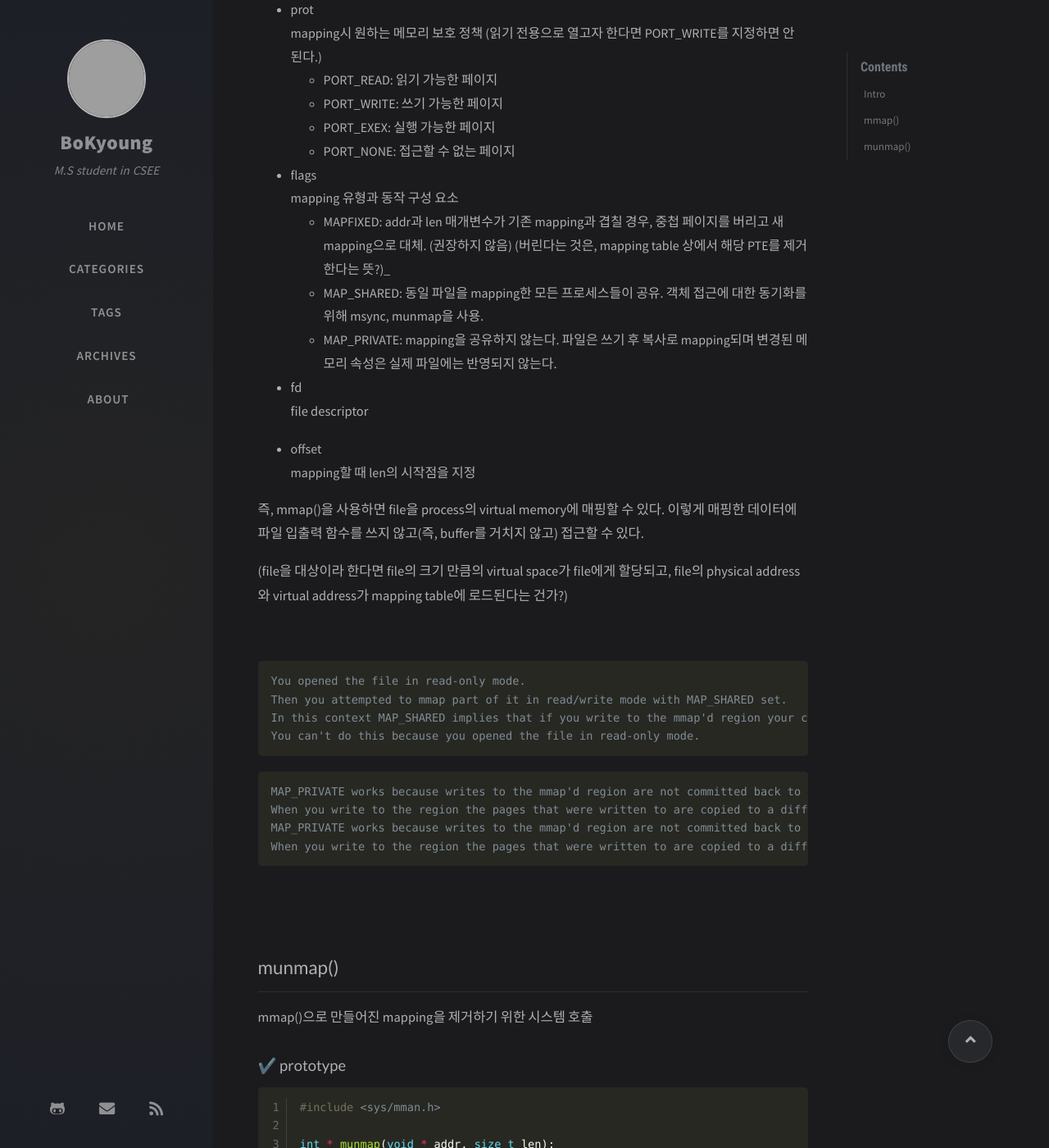
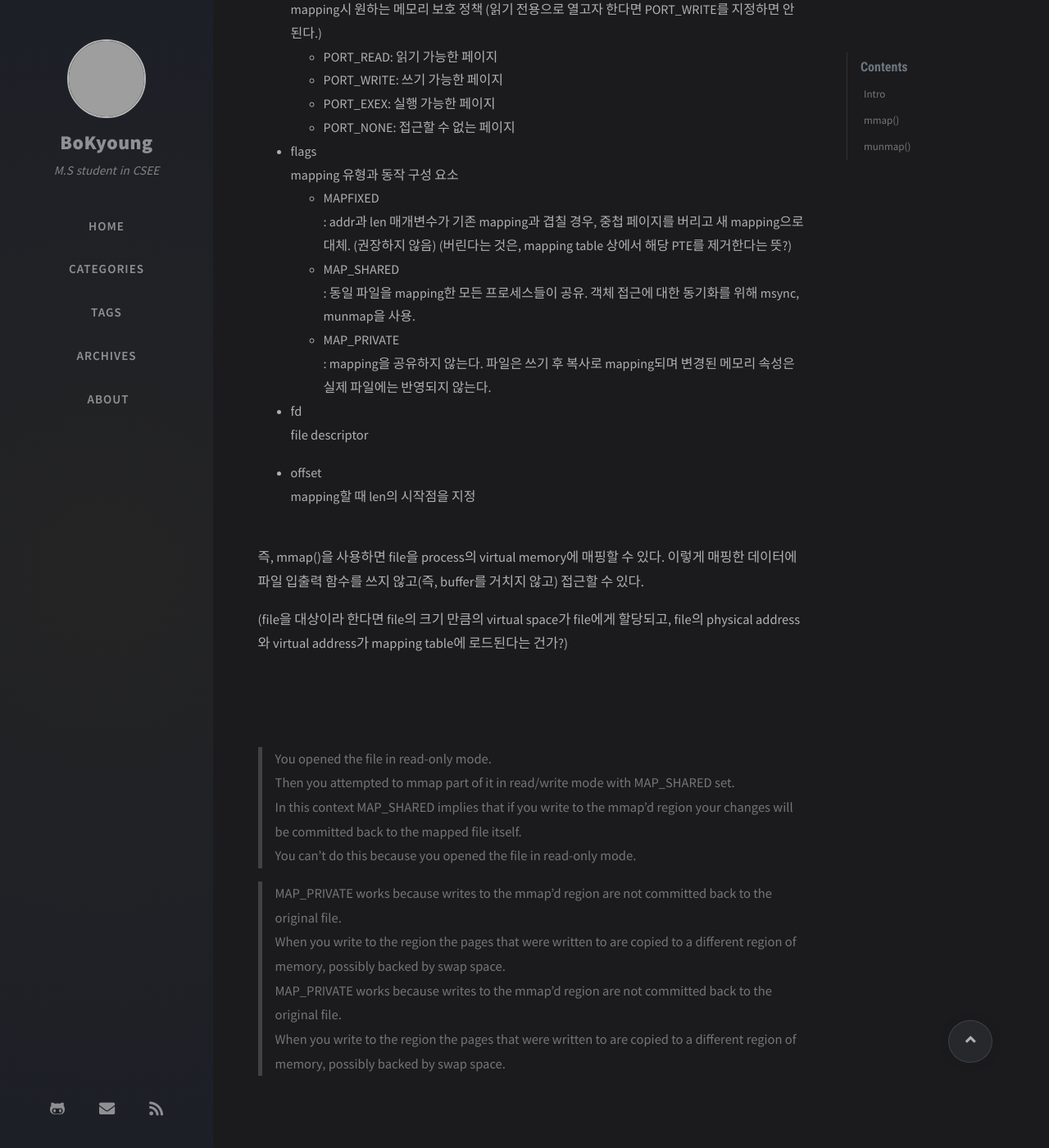
Before and after one commit to BoKyoungHan/BoKyoungHan.github.io, a Jekyll site: the page built from _posts/OperatingSystems/2020-10-07-OS-mmap.md, in a window 1280 px wide and 1400 px high, scrolled down 1052 px. Shown: the whole window at 82% size. Built offline with Jekyll 4.4.1, drawn with Linux system fonts in a browser that asks for light colours; nearby versions of some CDN libraries; comment, search, counter and statistics services are not loaded; grey boxes are pictures that could not be loaded.

Commit message:
[Post][OS] mmap() indentation 수정

````diff
--- a/_posts/OperatingSystems/2020-10-07-OS-mmap.md
+++ b/_posts/OperatingSystems/2020-10-07-OS-mmap.md
@@ -32,7 +32,7 @@ return 값은 mapping이 시작하는 실제 메모리 주소_(?)_이다.
   <br>커널에게 파일을 어디에 mapping하면 좋을지 제안하는 값 (보통 0 사 용) _(0은 제안하지 않음을 의미하는가?)_
 - len
   <br>mapping시킬 메모리 영역의 길이 (파일의 크기라 생각하면 되겠다. <br>
-  <br>**페이지 크기 단위여야 한다.**
+  **페이지 크기 단위여야 한다.**
 - prot
   <br>mapping시 원하는 메모리 보호 정책 (읽기 전용으로 열고자 한다면 PORT_WRITE를 지정하면 안 된다.)
   - PORT_READ: 읽기 가능한 페이지
@@ -41,15 +41,16 @@ return 값은 mapping이 시작하는 실제 메모리 주소_(?)_이다.
   - PORT_NONE: 접근할 수 없는 페이지
 - flags
   <br>mapping 유형과 동작 구성 요소
-  - MAPFIXED: addr과 len 매개변수가 기존 mapping과 겹칠 경우, 중첩 페이지를 버리고 새 mapping으로 대체. (권장하지 않음) (버린다는 것은, mapping table 상에서 해당 PTE를 제거한다는 뜻?)_
-  - MAP_SHARED: 동일 파일을 mapping한 모든 프로세스들이 공유. 객체 접근에 대한 동기화를 위해 msync, munmap을 사용.
-  - MAP_PRIVATE: mapping을 공유하지 않는다. 파일은 쓰기 후 복사로 mapping되며 변경된 메모리 속성은 실제 파일에는 반영되지 않는다.
+  - MAPFIXED<br>: addr과 len 매개변수가 기존 mapping과 겹칠 경우, 중첩 페이지를 버리고 새 mapping으로 대체. (권장하지 않음) (버린다는 것은, mapping table 상에서 해당 PTE를 제거한다는 뜻?)
+  - MAP_SHARED<br>: 동일 파일을 mapping한 모든 프로세스들이 공유. 객체 접근에 대한 동기화를 위해 msync, munmap을 사용.
+  - MAP_PRIVATE<br>: mapping을 공유하지 않는다. 파일은 쓰기 후 복사로 mapping되며 변경된 메모리 속성은 실제 파일에는 반영되지 않는다.
 - fd
   <br>file descriptor
 
 - offset
   <br>mapping할 때 len의 시작점을 지정
 
+<br>
 즉, mmap()을 사용하면 file을 process의 virtual memory에 매핑할 수 있다.
 이렇게 매핑한 데이터에 파일 입출력 함수를 쓰지 않고(즉, buffer를 거치지 않고) 접근할 수 있다.
 
@@ -57,20 +58,11 @@ return 값은 mapping이 시작하는 실제 메모리 주소_(?)_이다.
 
 ![img](/assets/img/posts/201007_1.png)
 
+<br>
 
-```console
-You opened the file in read-only mode.
-Then you attempted to mmap part of it in read/write mode with MAP_SHARED set.
-In this context MAP_SHARED implies that if you write to the mmap'd region your changes will be committed back to the mapped file itself.
-You can't do this because you opened the file in read-only mode.
-```
+> You opened the file in read-only mode. <br> Then you attempted to mmap part of it in read/write mode with MAP_SHARED set. <br> In this context MAP_SHARED implies that if you write to the mmap'd region your changes will be committed back to the mapped file itself. <br> You can't do this because you opened the file in read-only mode.
 
-```console
-MAP_PRIVATE works because writes to the mmap'd region are not committed back to the original file.
-When you write to the region the pages that were written to are copied to a different region of memory, possibly backed by swap space.
-MAP_PRIVATE works because writes to the mmap'd region are not committed back to the original file.
-When you write to the region the pages that were written to are copied to a different region of memory, possibly backed by swap space.
-```
+> MAP_PRIVATE works because writes to the mmap'd region are not committed back to the original file. <br> When you write to the region the pages that were written to are copied to a different region of memory, possibly backed by swap space.<br> MAP_PRIVATE works because writes to the mmap'd region are not committed back to the original file. <br> When you write to the region the pages that were written to are copied to a different region of memory, possibly backed by swap space.
 
 <br><br>
 
````
